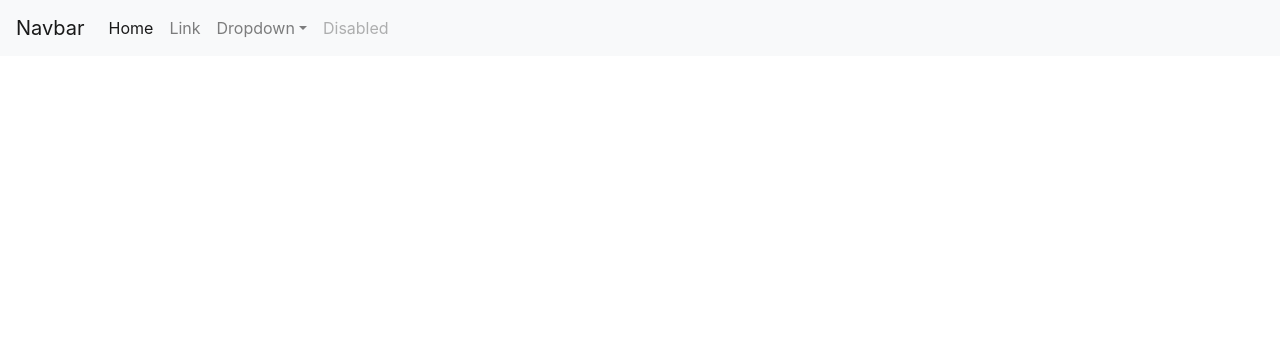
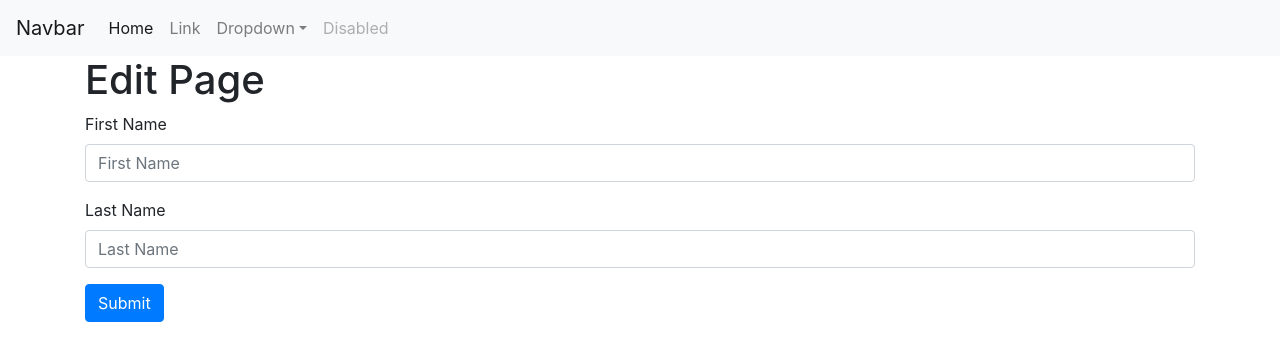
Before and after one commit to monsur22/react-functinal-crud, a React (Create React App) app: page /edit/1 in a window 1280 px wide. Shown: the top 360 px of the page. Built offline with nearby package versions, Linux system fonts and the light colour scheme; no server answers.

Commit message:
not solve only update

```diff
--- a/src/App.js
+++ b/src/App.js
@@ -4,6 +4,7 @@ import Header from './components/Header';
 import List from './components/List';
 import Test from './components/Test';
 import Add from './components/Add';
+import Edit from './components/Edit';
 function App() {
   return (
     <Router>
@@ -11,6 +12,7 @@ function App() {
       <Route path="/" component={List} exact></Route>
       <Route path="/Test" component={Test} exact></Route>
       <Route path="/add" component={Add} exact></Route>
+      <Route path="/edit/:id" component={Edit} exact></Route>
 
     </Router>
   );
--- a/src/components/Edit.js
+++ b/src/components/Edit.js
@@ -1,10 +1,69 @@
-import React from 'react'
+import React, { useEffect, useState  } from "react";
+import axios from 'axios';
+import { useHistory } from 'react-router';
+const Edit = (props) => {
+    let history = useHistory();
+    const [data, setData] = useState({});
+    const [firstName, setFirstName] = useState('');
+    const [lastName, setLastName] = useState('');
+    const apiUrl = "https://6125b4842d4e0d0017b6c425.mockapi.io/todo/" + props.match.params.id;
 
-const Edit = () => {
+    /// 1st way for userEffect useing
+    // useEffect(() => {
+    //     const fetchData = async () => {
+    //       const result = await axios.get(apiUrl)
+    //       setData(result.data);
+    //       console.log(result.data);
+    //     };
+
+    //     fetchData();
+    //   }, []);
+
+      /// 2nd way for userEffect useing
+      console.warn("props",props.match.params.id)
+
+        useEffect(async () => {
+              let result = await fetch(apiUrl)
+              result = await result.json();
+              setData(result);
+              console.log(result);
+              setFirstName(result.firstName)
+              setLastName(result.lastName)
+
+
+
+          },[]);
+
+
+      async function updateProduct(id){
+          const formData = new FormData()
+          formData.append('firstName', firstName);
+          formData.append('lastName', lastName);
+        //   formData.append('file', file);
+        const result = await fetch("https://6125b4842d4e0d0017b6c425.mockapi.io/todo/" + props.match.params.id,{
+            method: 'PUT',
+            body: formData
+        });
+        console.log(result)
+        alert("Data hasbeen updated")
+      }
+
+
     return (
-        <div>
-            <h1>Edit page</h1>
-        </div>
+        <div className="container">
+        <h1>Edit Page</h1>
+        {/* <form > */}
+            <div class="form-group">
+                <label for="exampleInputEmail1">First Name</label>
+                <input type="text" name="firstName" class="form-control"  placeholder="First Name" defaultValue={data.firstName} onChange={(e) => setFirstName(e.target.value)} />
+            </div>
+            <div class="form-group">
+                <label for="exampleInputEmail1">Last Name</label>
+                <input type="text" name="lastName" class="form-control"  placeholder="Last Name"  defaultValue={data.lastName} onChange={(e) => setLastName(e.target.value)} />
+            </div>
+            <button  type="submit" class="btn btn-primary" onClick={()=>updateProduct(data.id)}>Submit</button>
+        {/* </form> */}
+    </div>
     )
 }
 
--- a/src/components/List.js
+++ b/src/components/List.js
@@ -1,6 +1,12 @@
 import React, { useEffect, useState  } from "react";
 import axios from 'axios';
 import { useHistory } from 'react-router';
+import {
+    BrowserRouter as Router,
+    Switch,
+    Route,
+    Link
+  } from "react-router-dom";
 
 const List = () => {
     const [data, setData] = useState([]);
@@ -29,17 +35,19 @@ const List = () => {
             await axios.delete(`https://6125b4842d4e0d0017b6c425.mockapi.io/todo/${id}`)
             .then((response) => {
                 console.log(response);
-                // history.push('/')
                 getData();
 
         })
     }
+    const edit = (id) =>{
+        console.log(id);
+        history.push("/edit/"+id);
+    }
+
+
     return (
         <div>
             <h1>LIst page</h1>
-            {/* {data.map((item) => (
-            <li key={item._id}>{item.title}</li>
-            ))} */}
              <table class="table">
                 <thead>
                     <tr>
@@ -55,7 +63,11 @@ const List = () => {
                         <td scope="row">{item.id}</td>
                         <td>{item.firstName}</td>
                         <td>{item.lastName}</td>
-                        <td><button size="sm" variant="danger" onClick={() => onDeleteHandler(item.id)}>Delete</button></td>
+                        <td>
+                            {/* <Link className="edit-link" to={  "/edit/"+item.id } >Edit</Link> */}
+                            <Link className="edit-link" onClick={() => edit(item.id)}>Edit</Link>
+                            <button size="sm" variant="danger" onClick={() => onDeleteHandler(item.id)}>Delete</button>
+                        </td>
                     </tr>
                 ))}
 
--- a/src/components/Test.js
+++ b/src/components/Test.js
@@ -1,11 +1,19 @@
 import React, { useEffect, useState  } from "react";
 import axios from 'axios';
+import { useHistory } from 'react-router';
+import {
+    BrowserRouter as Router,
+    Switch,
+    Route,
+    Link
+  } from "react-router-dom";
 
-const Test = () => {
+const List = () => {
     const [data, setData] = useState([]);
+    let history = useHistory();
 
     useEffect(async () => {
-        await axios.get("https://60fbca4591156a0017b4c8a7.mockapi.io/fakeData")
+        await axios.get("https://6125b4842d4e0d0017b6c425.mockapi.io/todo")
         .then(function(response) {
             console.log(response.data);
             setData(response.data);
@@ -15,28 +23,51 @@ const Test = () => {
             console.log(error);
         });
         }, []);
+
+        const getData = async () => {
+            axios.get(`https://6125b4842d4e0d0017b6c425.mockapi.io/todo`)
+                .then((getData) => {
+                    setData(getData.data);
+                })
+        }
+
+        const onDeleteHandler = async(id) => {
+            await axios.delete(`https://6125b4842d4e0d0017b6c425.mockapi.io/todo/${id}`)
+            .then((response) => {
+                console.log(response);
+                getData();
+
+        })
+    }
+    const edit = (id) =>{
+        console.log(id);
+        history.push("/edit/"+id);
+    }
+
+
     return (
         <div>
             <h1>LIst page</h1>
-            {/* {data.map((item) => (
-            <li key={item._id}>{item.title}</li>
-            ))} */}
              <table class="table">
                 <thead>
                     <tr>
                     <th scope="col">#</th>
                     <th scope="col">First Name</th>
-                    <th scope="col">List Name</th>
+                    <th scope="col">Last Name</th>
                     <th scope="col">Action</th>
                     </tr>
                 </thead>
                 <tbody>
                 {data.map((item) => (
-                    <tr key={item.id}>
-                        <td scope="row">#</td>
+                    <tr key={item._id}>
+                        <td scope="row">{item.id}</td>
                         <td>{item.firstName}</td>
                         <td>{item.lastName}</td>
-                        <td>Action</td>
+                        <td>
+                            {/* <Link className="edit-link" to={  "/edit/"+item.id } >Edit</Link> */}
+                            <Link className="edit-link" onClick={() => edit(item.id)}>Edit</Link>
+                            <button size="sm" variant="danger" onClick={() => onDeleteHandler(item.id)}>Delete</button>
+                        </td>
                     </tr>
                 ))}
 
@@ -48,4 +79,4 @@ const Test = () => {
     )
 }
 
-export default Test
+export default List
```
